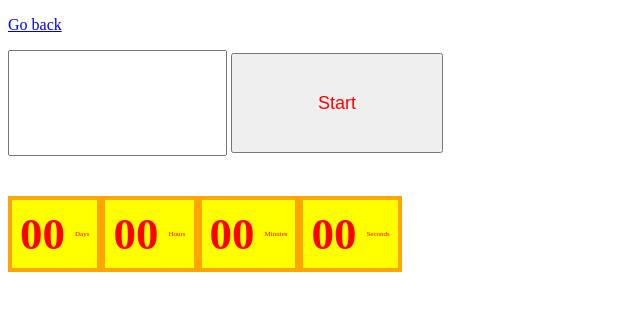
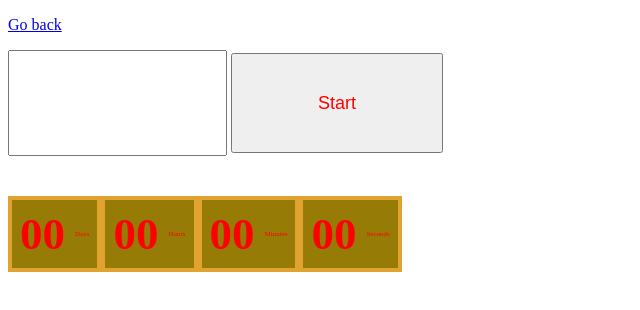
Before and after one commit to OPaslavskiy/goit-js-hw-09, a plain HTML site: page 02-timer.html in a window 1280 px wide. Shown: the whole page, without its empty margins (0-640 px from the left). Drawn offline with Linux system fonts and the light colour scheme.

Commit message:
Deploying to gh-pages from @ OPaslavskiy/goit-js-hw-09@4cddbe4f4106fb25ad6d51eb77c6129c1ca4b1df 🚀

```diff
--- a/02-timer.html
+++ b/02-timer.html
@@ -1 +1 @@
-<!DOCTYPE html><html lang="en"><head><meta charset="utf-8"><meta name="viewport" content="width=device-width, initial-scale=1.0"><title>Countdown timer</title><link rel="stylesheet" href="/goit-js-hw-09/01-color-switcher.5d3e9de1.css"></head><body> <style>button{color:red;height:100px;width:212px;font-size:large}.timer{color:red;flex-wrap:nowrap;margin:40px auto auto;display:flex}.field{background-color:#ff0;border:4px solid orange;align-items:center;gap:10px;padding:8px;font-size:7px;display:flex}.value{font-size:45px;font-weight:700}input{height:100px;width:211px;font-size:15px}</style> <p><a href="/goit-js-hw-09/index.html">Go back</a></p> <input type="text" id="datetime-picker"> <button type="button" data-start="">Start</button> <div class="timer"> <div class="field"> <span class="value" data-days="">00</span> <span class="label">Days</span> </div> <div class="field"> <span class="value" data-hours="">00</span> <span class="label">Hours</span> </div> <div class="field"> <span class="value" data-minutes="">00</span> <span class="label">Minutes</span> </div> <div class="field"> <span class="value" data-seconds="">00</span> <span class="label">Seconds</span> </div> </div> <script src="/goit-js-hw-09/02-timer.db93d602.js" type="module"></script><script src="/goit-js-hw-09/02-timer.dd5113d5.js" nomodule="" defer></script> </body></html>
+<!DOCTYPE html><html lang="en"><head><meta charset="utf-8"><meta name="viewport" content="width=device-width, initial-scale=1.0"><title>Countdown timer</title><link rel="stylesheet" href="/goit-js-hw-09/01-color-switcher.5d3e9de1.css"></head><body> <style>button{color:red;height:100px;width:212px;font-size:large}.timer{color:red;flex-wrap:nowrap;margin:40px auto auto;display:flex}.field{background-color:#967c07;border:4px solid #e0a330;align-items:center;gap:10px;padding:8px;font-size:7px;display:flex}.value{font-size:45px;font-weight:700}input{height:100px;width:211px;font-size:15px}</style> <p><a href="/goit-js-hw-09/index.html">Go back</a></p> <input type="text" id="datetime-picker"> <button type="button" data-start="">Start</button> <div class="timer"> <div class="field"> <span class="value" data-days="">00</span> <span class="label">Days</span> </div> <div class="field"> <span class="value" data-hours="">00</span> <span class="label">Hours</span> </div> <div class="field"> <span class="value" data-minutes="">00</span> <span class="label">Minutes</span> </div> <div class="field"> <span class="value" data-seconds="">00</span> <span class="label">Seconds</span> </div> </div> <script src="/goit-js-hw-09/02-timer.db93d602.js" type="module"></script><script src="/goit-js-hw-09/02-timer.dd5113d5.js" nomodule="" defer></script> </body></html>
```
